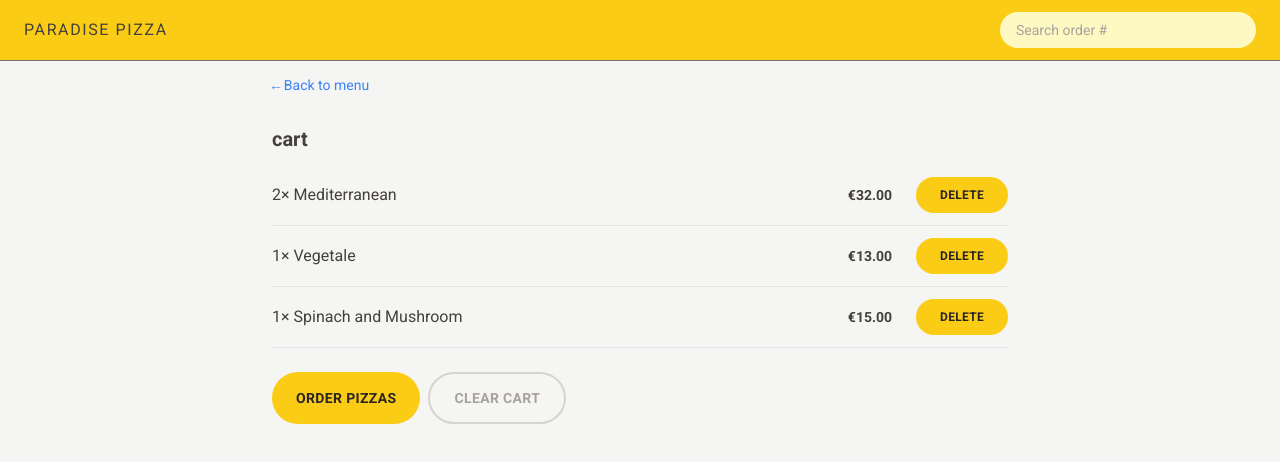
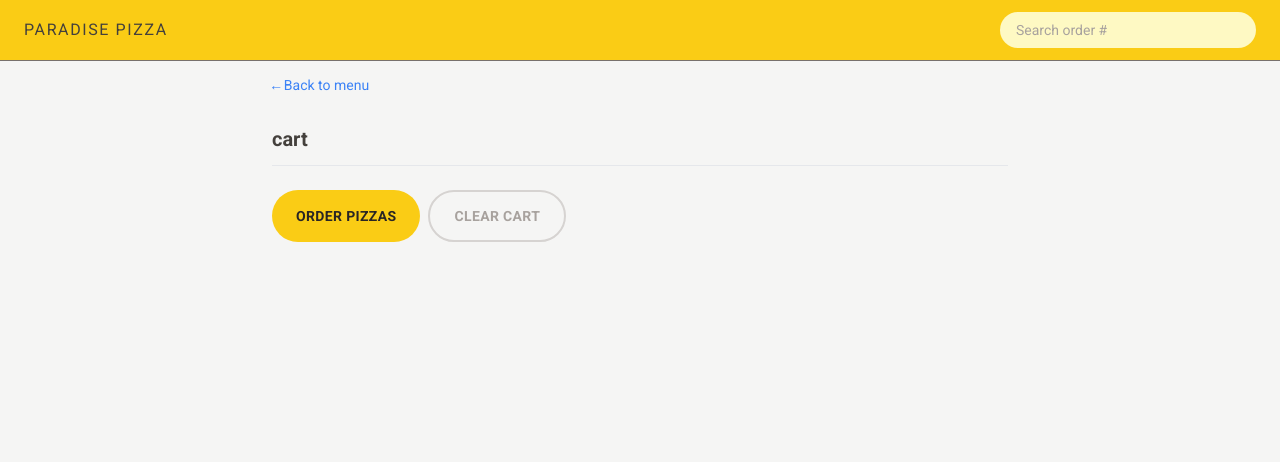
Before and after one commit to GustavoMunizBarrios/paradise-pizza, a React (Vite) app: page /cart in a window 1280 px wide. Shown: the top 462 px of the page. Built offline with nearby package versions, Linux system fonts and the light colour scheme.

Commit message:
Updated Cart and User features to use Redux selectors and dispatchers

```diff
--- a/src/features/cart/Cart.jsx
+++ b/src/features/cart/Cart.jsx
@@ -1,8 +1,10 @@
 import LinkButton from '../../ui/LinkButton';
 import Button from '../../ui/Button';
 import CartItem from './CartItem';
-import { useSelector } from 'react-redux';
-
+import { useDispatch, useSelector } from 'react-redux';
+import { clearCart, getCart } from './cartSlice';
+import { getUser } from '../user/userSlice';
+/*
 const fakeCart = [
   {
     pizzaId: 12,
@@ -18,19 +20,13 @@ const fakeCart = [
     unitPrice: 13,
     totalPrice: 13,
   },
-  {
-    pizzaId: 11,
-    name: 'Spinach and Mushroom',
-    quantity: 1,
-    unitPrice: 15,
-    totalPrice: 15,
-  },
-];
+]; */
 
 function Cart() {
-  const username = useSelector((state) => state.user.username);
+  const username = useSelector(getUser);
 
-  const cart = fakeCart;
+  const cart = useSelector(getCart);
+  const dispatch = useDispatch();
 
   return (
     <div className="px-4 py-3">
@@ -49,7 +45,9 @@ function Cart() {
           Order pizzas
         </Button>
 
-        <Button type="secondary">Clear cart</Button>
+        <Button type="secondary" onClick={() => dispatch(clearCart())}>
+          Clear cart
+        </Button>
       </div>
     </div>
   );
--- a/src/features/cart/cartSlice.js
+++ b/src/features/cart/cartSlice.js
@@ -45,6 +45,8 @@ export const {
 
 export default cartSlice.reducer;
 
+export const getCart = (state) => state.cart.cart;
+
 export const getTotalCartQuantity = (state) =>
   state.cart.cart.reduce((sum, item) => sum + item.quantity, 0);
 
--- a/src/features/user/userSlice.js
+++ b/src/features/user/userSlice.js
@@ -37,3 +37,5 @@ const userSlice = createSlice({
 //export actions creators
 export const { updateName } = userSlice.actions;
 export default userSlice.reducer; // export the reducer to be used in the store
+
+export const getUser = (state) => state.user.username;
```
